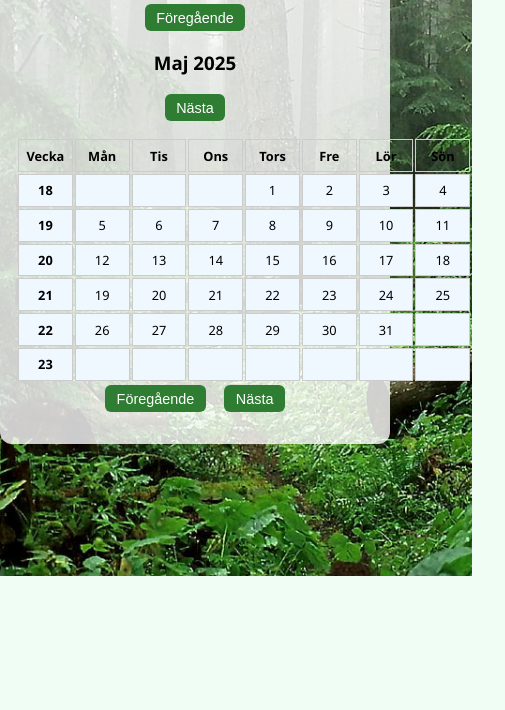
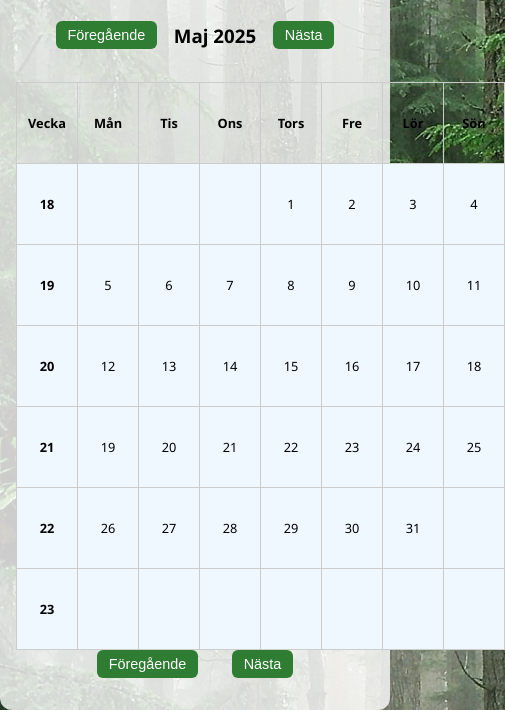
Before and after one commit to Andre9312/Eksjoo-hemsida, a plain HTML site: page calendar.html in a window 390 px wide. Shown: the part 268-978 px from the top of the page, 505 px wide, since content can reach past the window. Before the commit the page ends 844 px from the top, so only its background shows below. Drawn offline with Linux system fonts and the light colour scheme; a script that the page names is missing.

Commit message:
style.css

```diff
--- a/style.css
+++ b/style.css
@@ -206,4 +206,25 @@ main {
     padding: 0.4em 0.8em;
     font-size: 0.9em;
   }
+  #calendar {
+  width: 100%;
+  max-width: 800px;
+  border-collapse: collapse;
+  margin: auto;
 }
+
+#calendar th, #calendar td {
+  border: 1px solid #ccc;
+  padding: 10px;
+  text-align: center;
+  height: 60px;
+}
+
+#calendar-controls {
+  display: flex;
+  justify-content: center;
+  align-items: center;
+  gap: 10px;
+  margin-bottom: 1rem;
+}
+}
```
